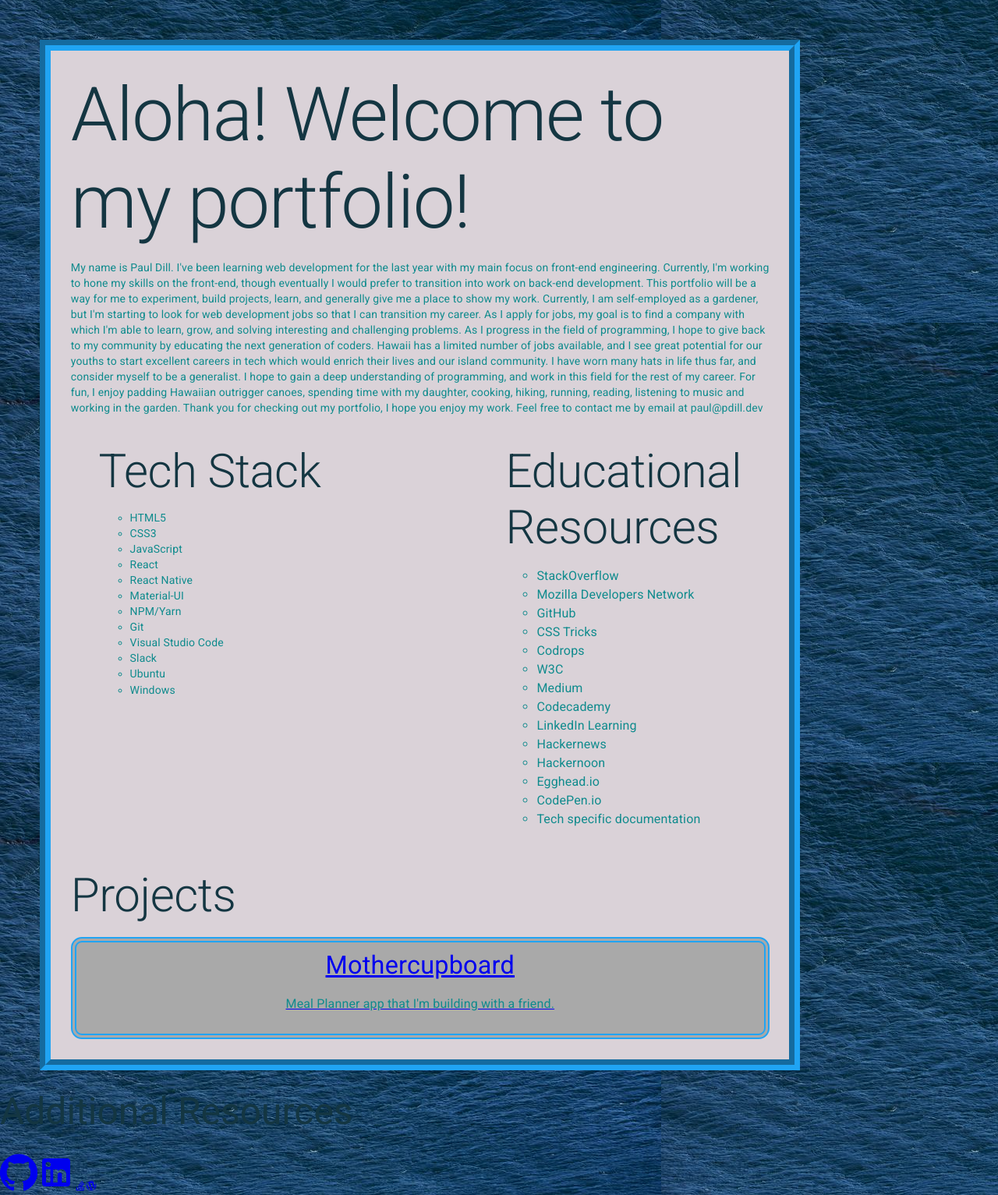
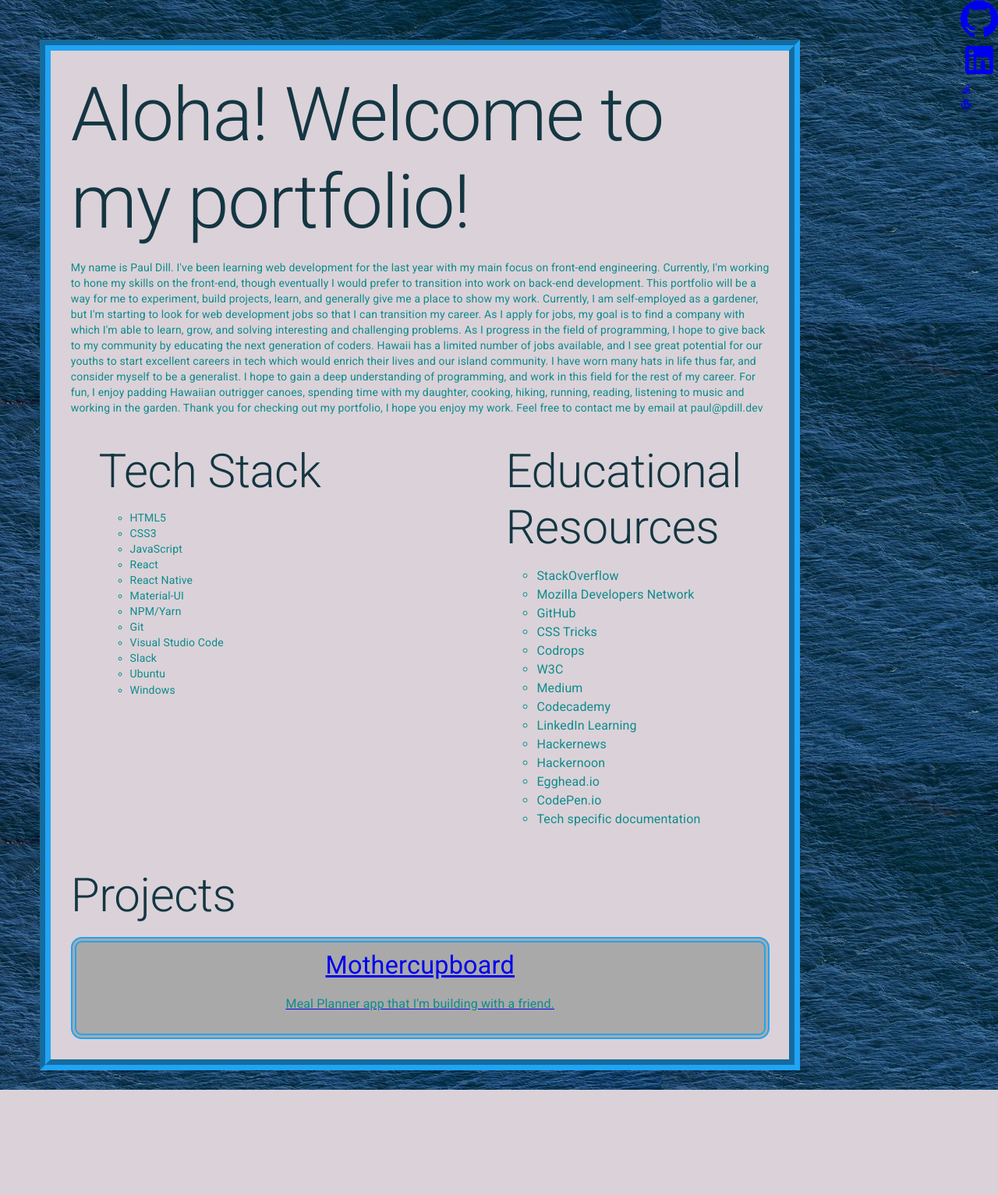
Before and after one commit to Dillweed5446/pdill.dev, a Next.js app in the folder pdill.dev/: page / in a window 1280 px wide. Shown: the whole page at 78% size. After the commit the page ends 1398 px from the top, so only its background shows below. Built offline with nearby package versions, Linux system fonts and the light colour scheme.

Commit message:
:art: Move footer into sidebar

```diff
--- a/pdill.dev/components/footer.js
+++ b/pdill.dev/components/sidebar.js
@@ -1,13 +1,11 @@
 import React from 'react'
-import Typography from '@material-ui/core/Typography'
 import GitHubIcon from '@material-ui/icons/GitHub'
 import LinkedInIcon from '@material-ui/icons/LinkedIn'
 import { FaStackOverflow, FaWordpress } from 'react-icons/fa'
 
-export default function Footer () {
+export default function Sidebar () {
   return (
-    <footer className="footer">
-      <Typography className="footer-heading" variant="h3" color="primary">Additional Resources</Typography>
+    <footer className="sidebar">
       <a
         className="icon"
         href="https://github.com/Dillweed5446"
@@ -46,16 +44,24 @@
       </a>
 
       <style jsx>{`
-      .footer {
+      .sidebar {
+        position: sticky;
+        float: right;
+        top: 0;
+        right: 0;
+        display: inline-grid;
+
+
       },
 
-      .footer-heading {
-        padding: 3%;
-        padding-bottom: 2%;
-      },
+      // .footer-heading {
+      //   padding: 3%;
+      //   padding-bottom: 2%;
+      // },
       .icon {
-        padding: 3%;
+        padding: 2%;
         font-size: 3rem;
+        vertical-align: middle;
       }
 
         `}</style>
--- a/pdill.dev/pages/_app.js
+++ b/pdill.dev/pages/_app.js
@@ -4,7 +4,7 @@
 import { ThemeProvider } from '@material-ui/core/styles'
 import CssBaseline from '@material-ui/core/CssBaseline'
 import theme from '../src/theme'
-import Footer from '../components/footer'
+import Sidebar from '../components/sidebar'
 import '../styles.css'
 
 export default function MyApp (props) {
@@ -27,9 +27,9 @@
       </Head>
       <ThemeProvider theme={theme} class="wrapper">
         {/* CssBaseline kickstart an elegant, consistent, and simple baseline to build upon. */}
+        <Sidebar />
         <CssBaseline />
         <Component {...pageProps} />
-        <Footer />
       </ThemeProvider>
     </React.Fragment>
   )
```
